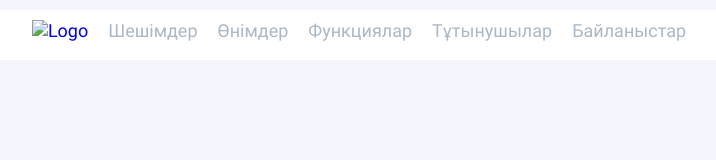
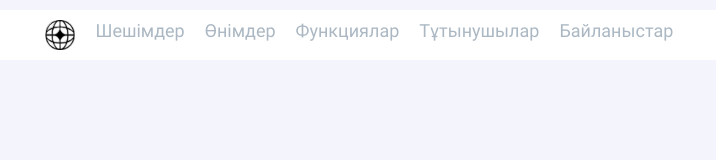
Before and after one commit to ali-kaldibek/kaspi-net, a plain HTML site: page index.html in a window 1280 px wide. Shown: the top 160 px of the page, without its empty margins (361-1077 px from the left). Drawn offline with Linux system fonts and the light colour scheme; the site is published under a folder, as on GitHub Pages, so addresses that start at the root find nothing.

Commit message:
Update index.html

```diff
--- a/index.html
+++ b/index.html
@@ -19,7 +19,7 @@
         <header>
             <div>
                 <a href="./">
-                    <img class="logo" src="/imgs/logo.png" alt="Logo" />
+                    <img class="logo" src="imgs/logo.png" alt="Logo" />
                 </a>
             </div>
             <div class="navmenu">
```
